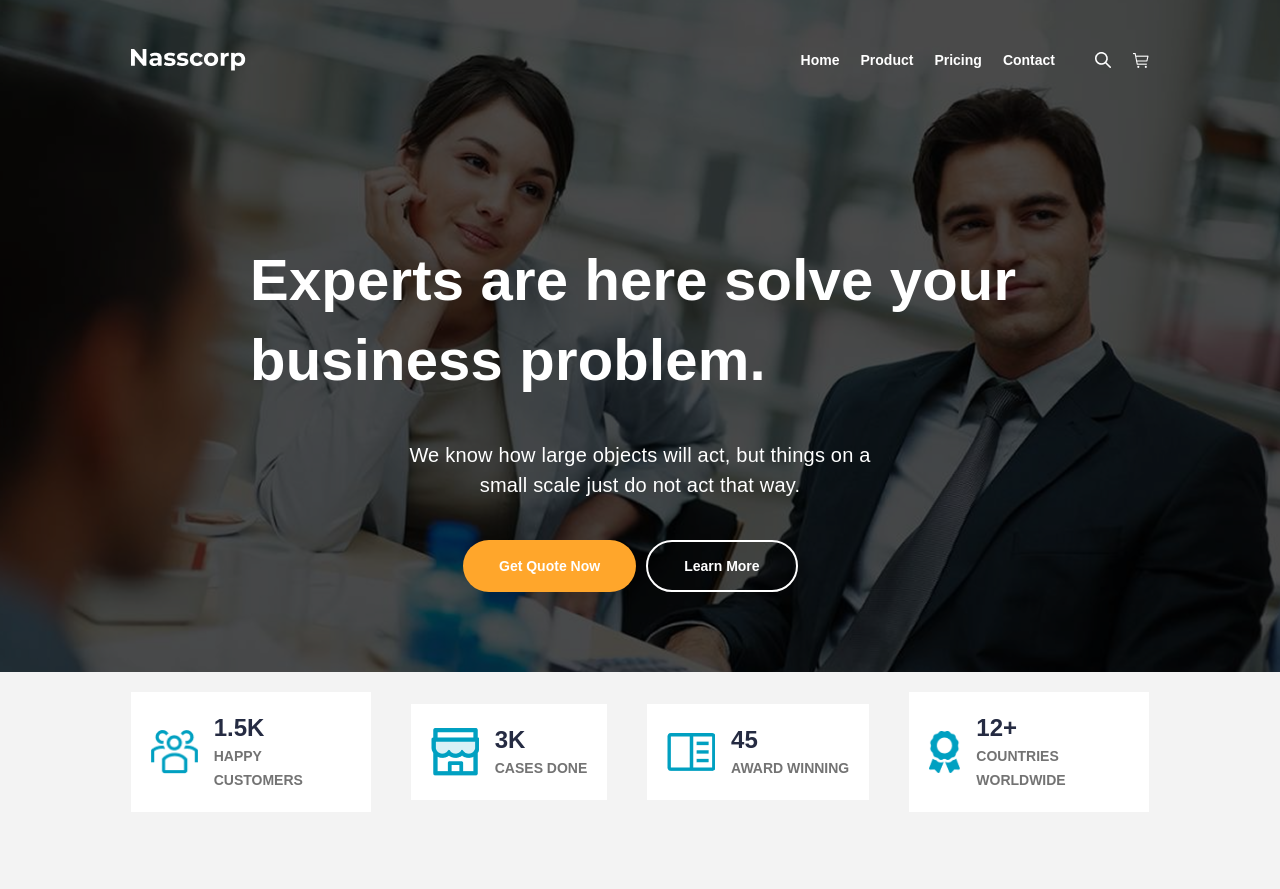
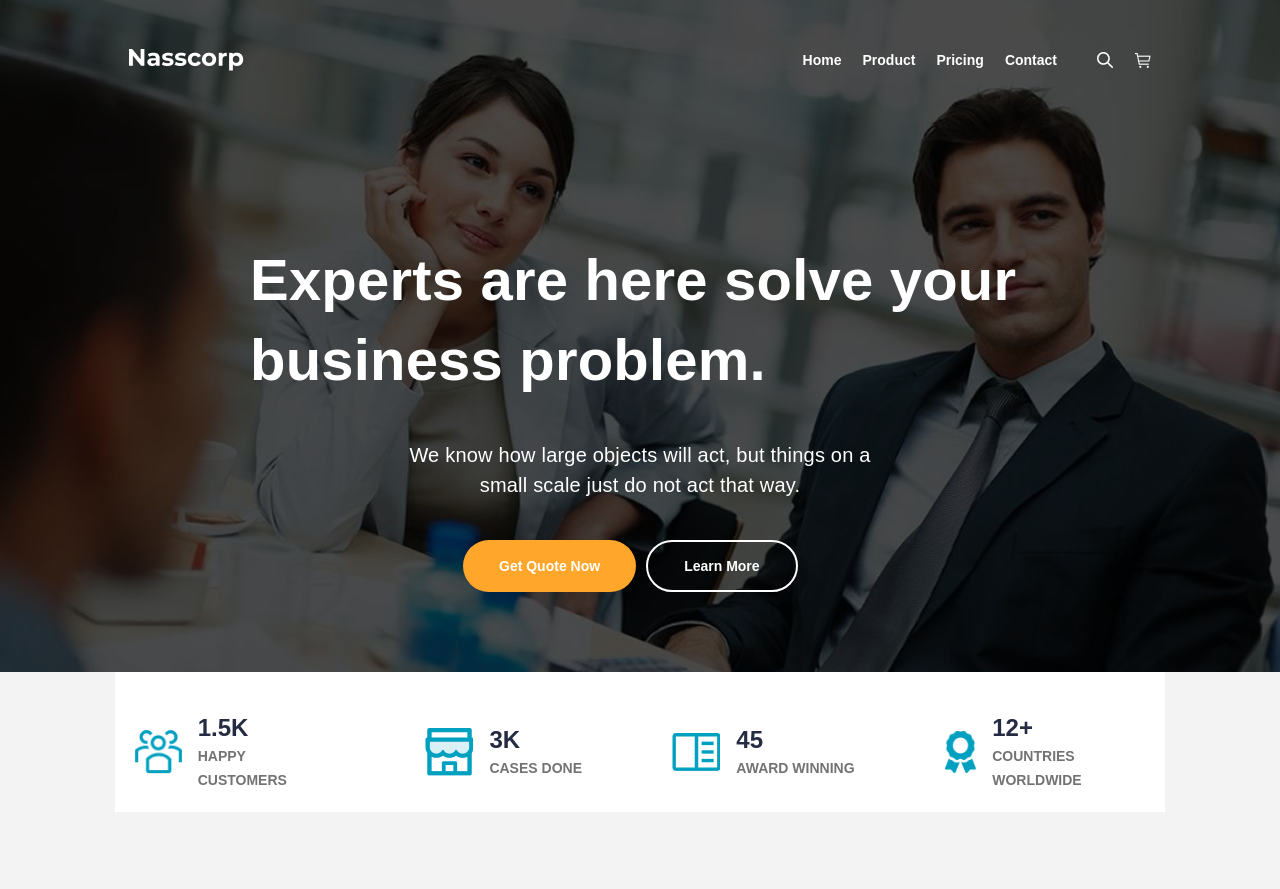
Before and after one commit to istiyak-imran/Ayat, a website: page index.html in a window 1280 px wide. Shown: the top 889 px of the page. Drawn offline with Linux system fonts and the light colour scheme.

Commit message:
update code

```diff
--- a/Css/input.css
+++ b/Css/input.css
@@ -55,6 +55,6 @@ p {
 
 @layer components {
     .my-container {
-        @apply max-w-[380px] lg:max-w-[1050px] mx-auto px-4;
+        @apply max-w-[380px] lg:max-w-[1050px] mx-auto px-6 lg:px-0;
     }
 }
--- a/index.html
+++ b/index.html
@@ -8,6 +8,8 @@
 </head>
 <body class="bg-[#F3F3F3] font-Montserrat">
 
+
+    <!--nav show lg-hidden start-->
 
     <section class="bg-col-ff lg:hidden">
 
@@ -32,11 +34,18 @@
                         </div>
     </div>
 
-</section>
+    </section>
+    <!--nav show lg-hidden end-->
+
+
+
+
 
         <section class="bg-cover bg-center bg-no-repeat w-full max-w-[432px] lg:max-w-[1440px] mx-auto" style="background-image: url(./public/images/cover.png);">
         <div class="bg-[rgba(0,0,0,0.7)] w-full">
             <div class="my-container">
+
+    <!--nav area star-->
                 <nav class="py-12 lg:max-w-[1022px] mx-auto">
                     <div><img src="./public/images/Nasscorp.png" alt="logo/png"></div>
 
@@ -56,6 +65,9 @@
                      </div>
 
                 </nav>
+    <!--nav area end-->
+
+    <!--h1,h4,button works start -->
 
                 <div class="max-w-[305px] lg:max-w-[860px] lg:px-0  mx-auto lg:py-20">
 
@@ -69,10 +81,11 @@
                             <span>Learn More</span>
                         </button>
                     </div>
+                </div>
+    <!--h1,h4,button works end -->
 
-                </div>
+    </div>
 
-            </div>
 
     <div class="my-container py-20 lg:hidden">
 
@@ -119,7 +132,7 @@
 
 
 
-    <div class="my-container hidden lg:block pt-5">
+    <div class="my-container hidden lg:block lg:bg-col-ff pt-5">
         <div class="grid justify-center gap-8 lg:gap-0 lg:flex lg:items-center lg:justify-between">
             <div class="max-w-[240px] flex items-center gap-4 p-5 bg-col-ff order-10 lg:-order-10">
                 <div><img src="./public/images/people.png" alt="logo/png"></div>
@@ -395,7 +408,7 @@
  <section class="lg:pt-120">
     <div class="my-container">
 
-    <div class="py-20 lg:py-0 grid lg:flex lg:justify-between">
+    <div class="py-20 lg:py-0 grid justify-center lg:flex lg:justify-between ">
          <div class="pb-8 lg:pb-0">
             <div>
                 <h3>Get In Touch</h3>
```
Also changed, not shown: src/output.css.
